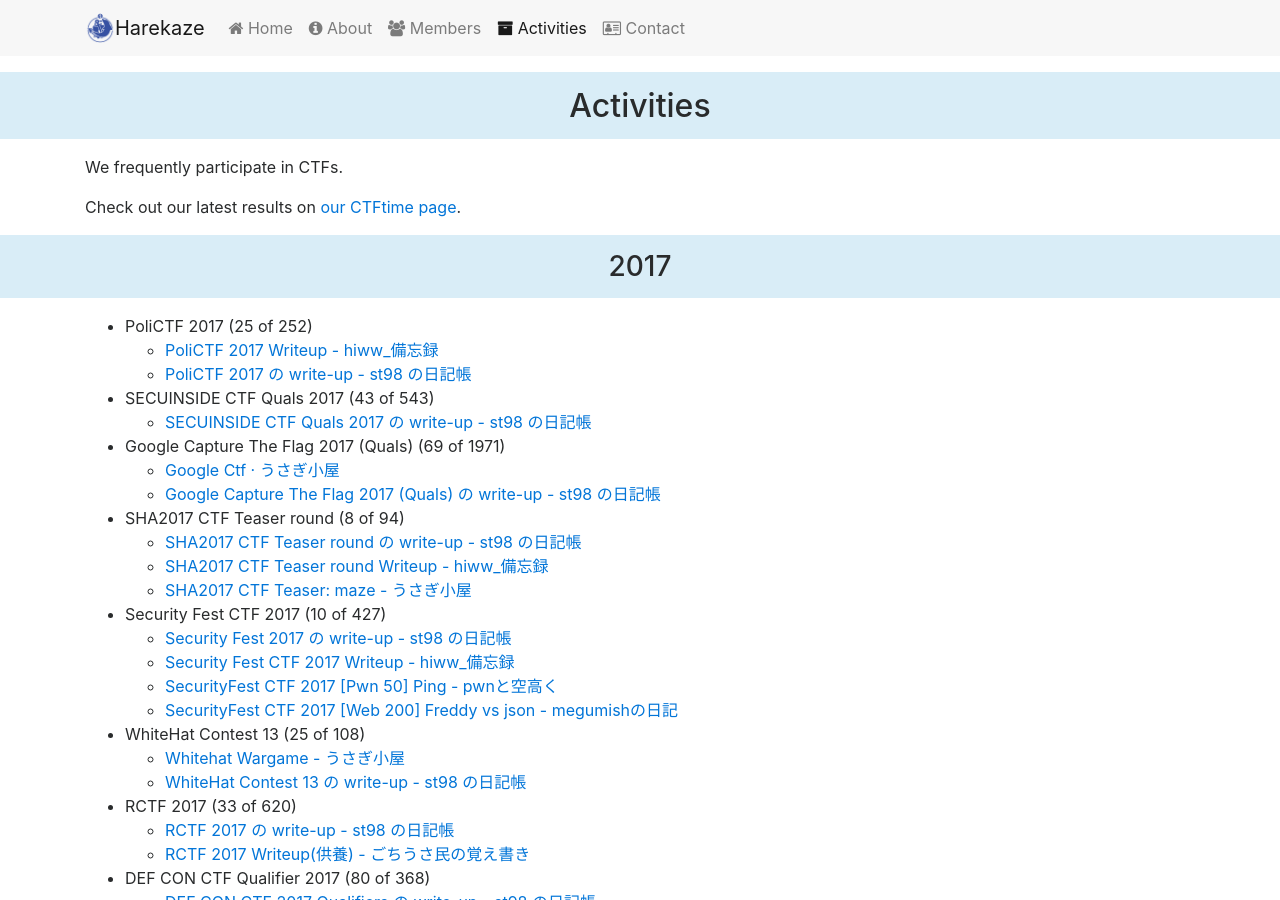
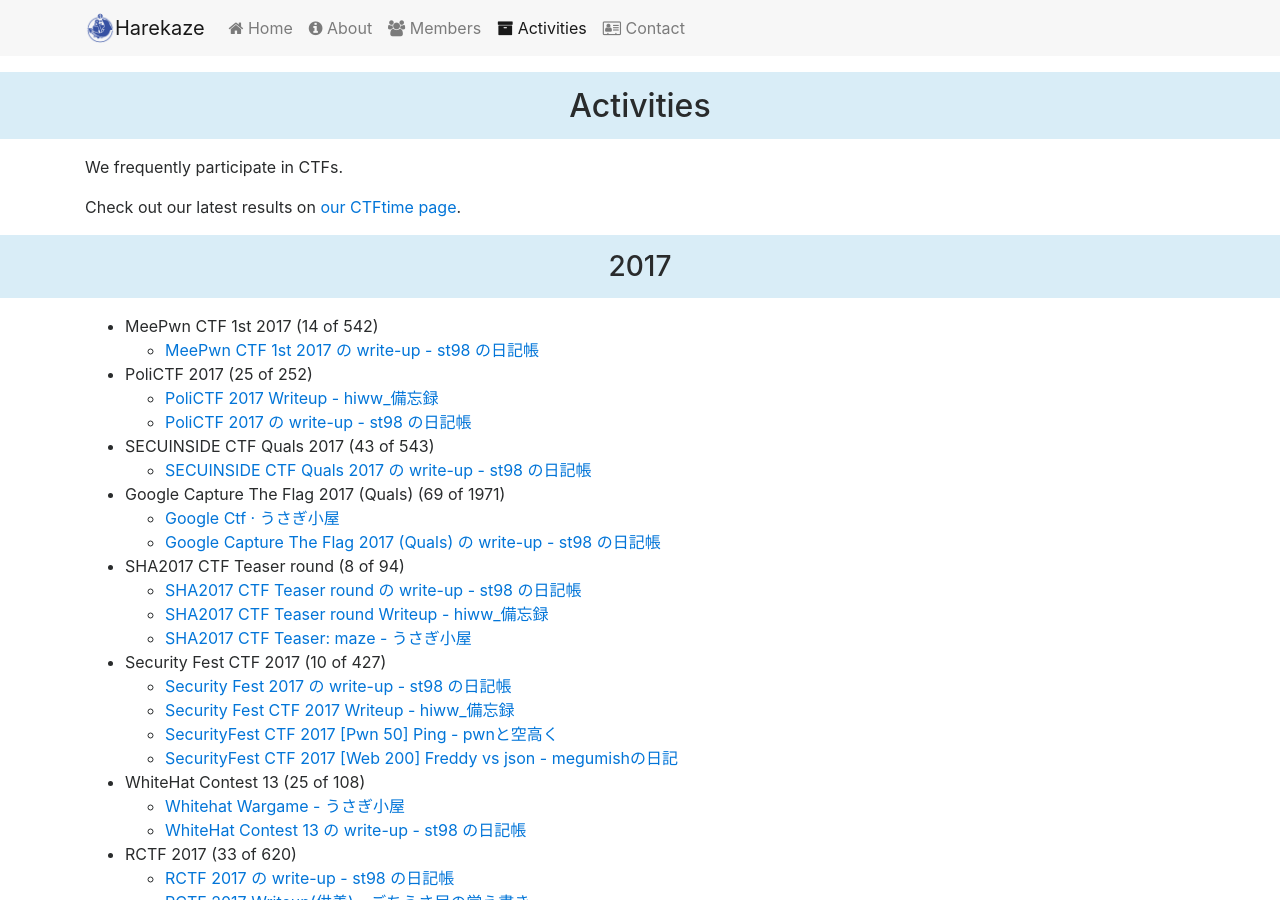
Before and after one commit to TeamHarekaze/TeamHarekaze.github.io, a Jekyll site: the page built from activities.html, in a window 1280 px wide and 900 px high. Built offline with Jekyll 4.4.1, drawn with Linux system fonts in a browser that asks for light colours; nearby versions of some CDN libraries.

Commit message:
Update activities.yml

```diff
--- a/_data/activities.yml
+++ b/_data/activities.yml
@@ -1,5 +1,11 @@
 - year: 2017
   ctfs:
+    - name: "MeePwn CTF 1st 2017"
+      rank: 14
+      participants: 542
+      writeups:
+        - title: "MeePwn CTF 1st 2017 の write-up - st98 の日記帳"
+          url: "https://st98.github.io/diary/posts/2017-07-16-meepwn-ctf-1st-2017.html"
     - name: "PoliCTF 2017"
       rank: 25
       participants: 252
```
